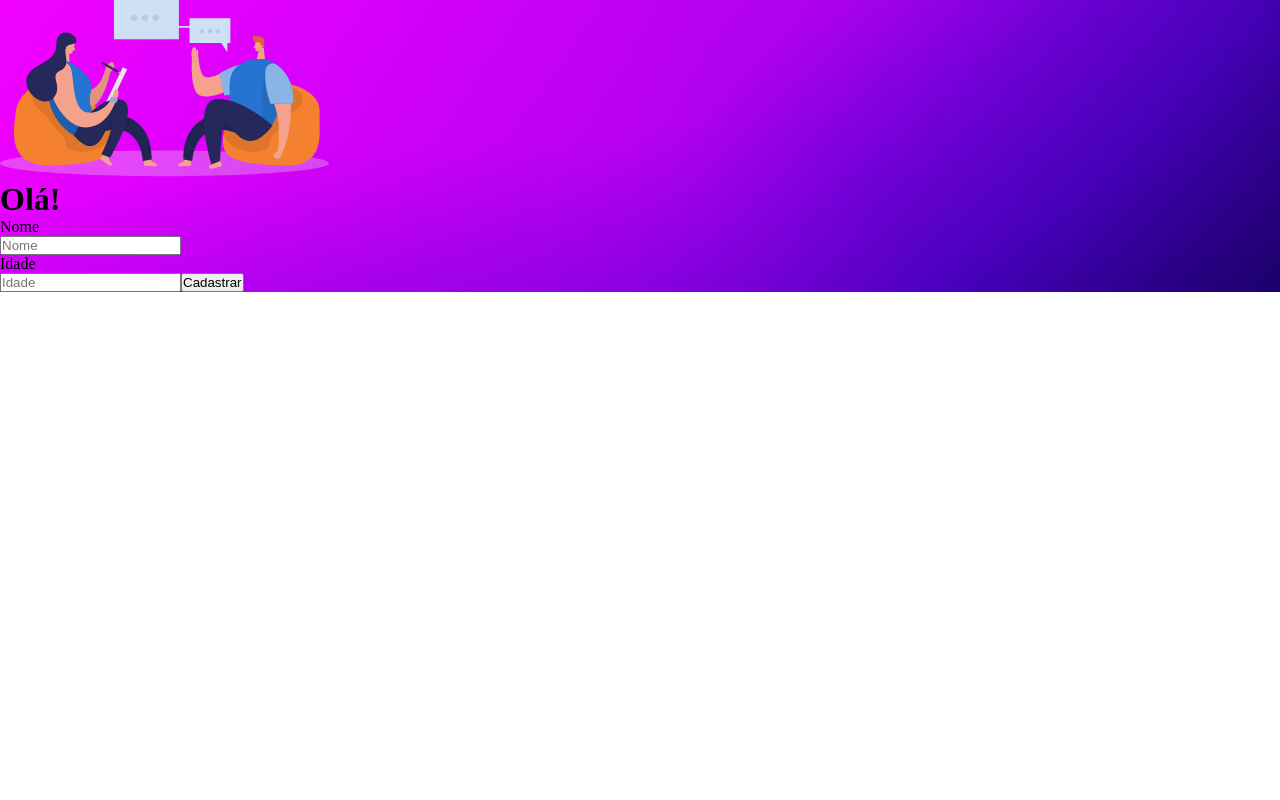
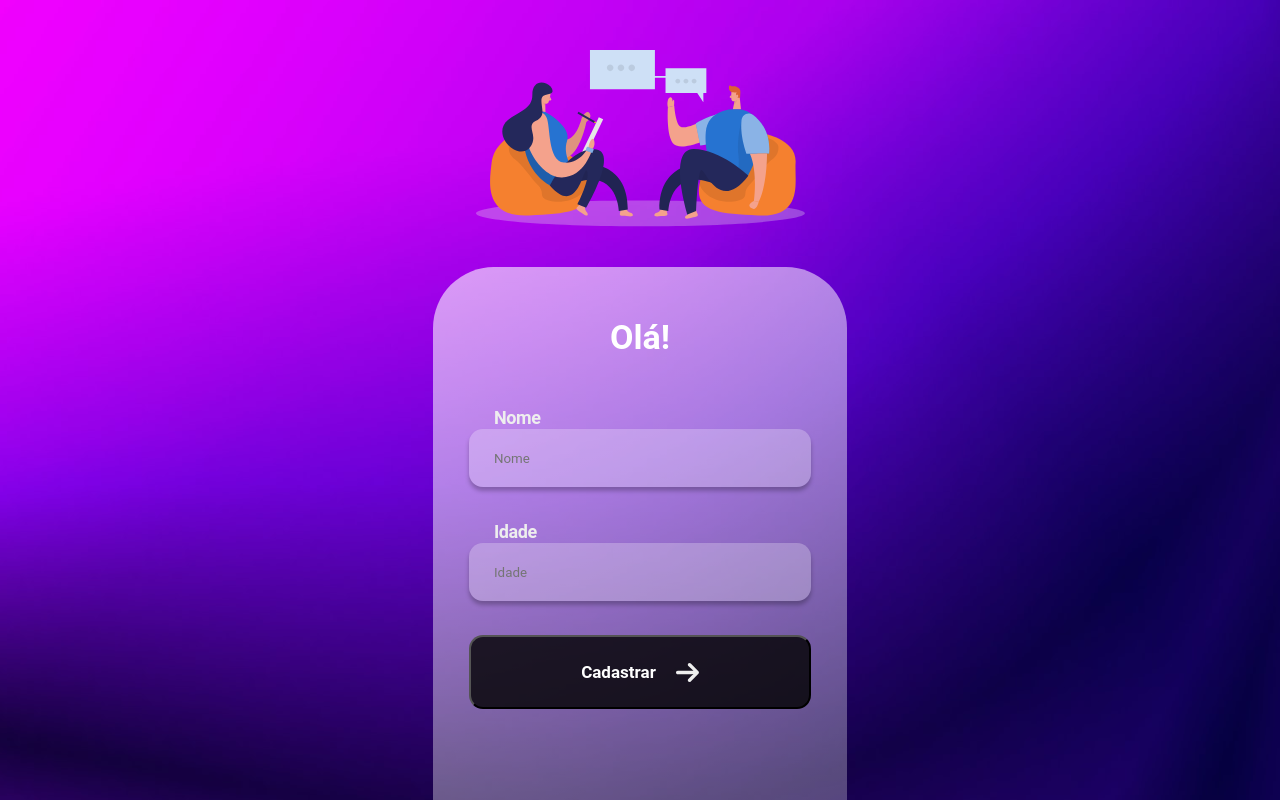
Before and after one commit to 19089910/project_users, a React (Create React App) app: page / in a window 1280 px wide. Shown: the top 800 px of the page. Built offline with nearby package versions, Linux system fonts and the light colour scheme.

Commit message:
chore: updata style

```diff
--- a/src/App.js
+++ b/src/App.js
@@ -1,5 +1,6 @@
 import React from "react";
 import People from './assets/people-talk.svg'
+import Arrow from './assets/arrow.svg'
 
 import {
   Container,
@@ -24,7 +25,7 @@ function App() {
         <InputLabel>Idade</InputLabel>
         <Input placeholder="Idade" />
 
-        <Button>Cadastrar</Button>
+        <Button>Cadastrar<img alt="seta" src={Arrow}></img></Button>
       </ContainerItens>
     </Container>
   );
--- a/src/styles.js
+++ b/src/styles.js
@@ -5,23 +5,107 @@ import Background from './assets/background-purple.svg'
 export const Container = styled.div`
     background: url("${Background}");
     background-size: cover;//estica a imagem para caber ao invez do padrao de clonar
+
+    display: flex;
+    flex-direction: column;
+    align-items: center;
+    gap: 40px;
+
+  //  height: 100vh;
 `;
 
 export const Image = styled.img`
+    margin-top: 50px;
 `;
 
 
 export const ContainerItens = styled.div`
+    background: linear-gradient(
+        157.44deg,
+        rgba(255, 255, 255, 0.6) 0.84%,
+        rgba(255, 255, 255, 0.6) 0.85%,
+        rgba(255, 255, 255, 0.15) 100%
+    );
+    border-radius: 61px 61px 0px 0px;
+
+    padding: 50px 36px;
+    display: flex;
+    flex-direction: column;
+
+    height: 100vh;
 `;
 
 export const H1 = styled.h1`
+    font-family: 'Roboto';
+    font-style: normal;
+    font-weight: 700;
+    font-size: 34px;
+    line-height: 40px;
+    margin-bottom: 50px;
+
+    text-align: center;
+
+    color: #FFFFFF;
+
 `;
 
 export const InputLabel = styled.p`
+    font-family: 'Roboto';
+    font-style: normal;
+    font-weight: 700;
+    font-size: 18px;
+    line-height: 22px;
+
+    letter-spacing: -0.408px;
+
+    color: #EEEEEE;
+
+    margin-left: 25px;
 `;
 
 export const Input = styled.input`
+    background: rgba(255, 255, 255, 0.25);
+    box-shadow: 0px 4px 4px rgba(0, 0, 0, 0.25);
+    border-radius: 14px;
+
+    width: 342px;
+    height: 58px;
+    margin-bottom: 34px;
+    //RETIRAR PADRAO:
+    border: none;
+    outline: none;
+
+    //LETRA INTERNA:
+    padding-left: 25px;
+
+    font-family: 'Roboto';
+    font-style: normal;
+    font-weight: 400;
+    font-size: 20 px;
+    line-height: 28px;
+
+    color: #FFFFFF;
 `;
 
 export const Button = styled.button`
+    width: 342px;
+    height: 74px;
+
+    background: rgba(0, 0, 0, 0.8);
+    border-radius: 14px;
+
+    font-family: 'Roboto';
+    font-style: normal;
+    font-weight: 700;
+    font-size: 17px;
+    line-height: 28px;
+
+    color: #FFFFFF;
+
+    cursor: pointer;
+
+    display: flex;
+    justify-content: center;
+    align-items: center;
+    gap: 20px;
 `;
```
